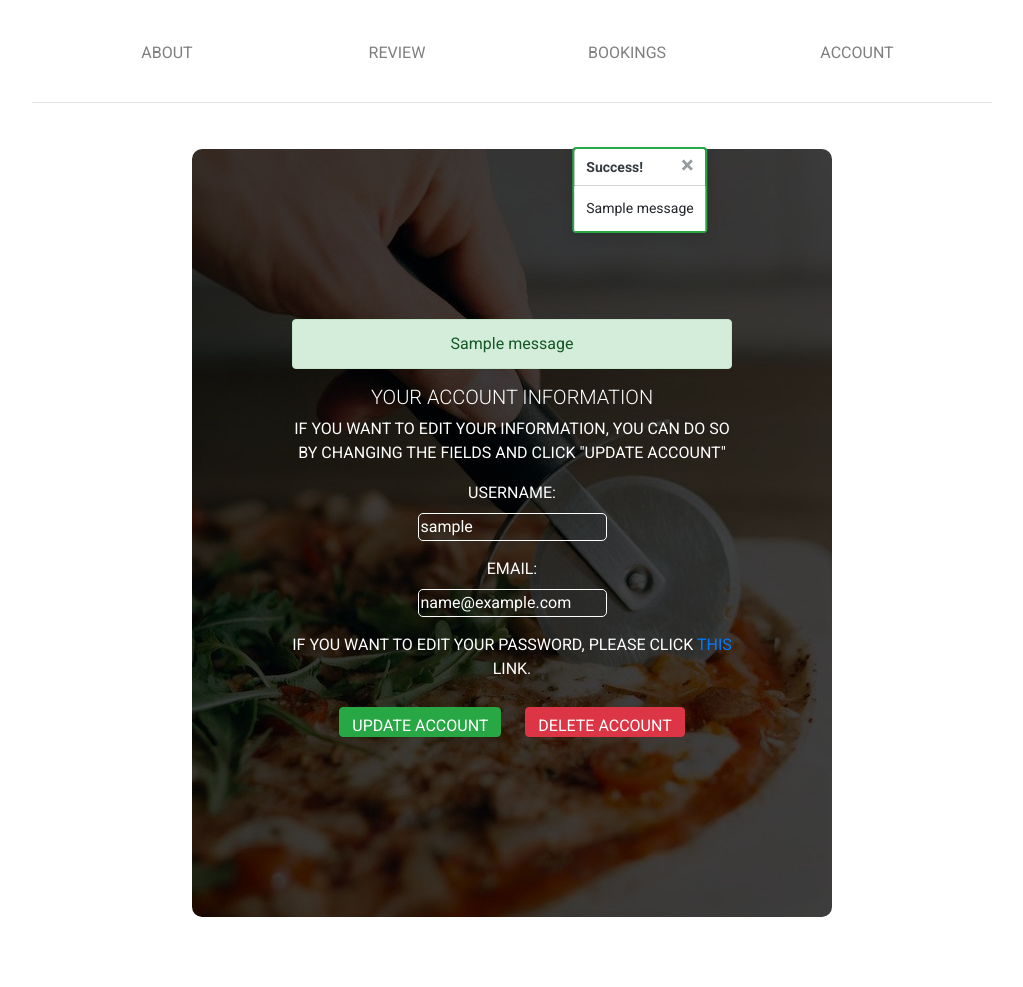
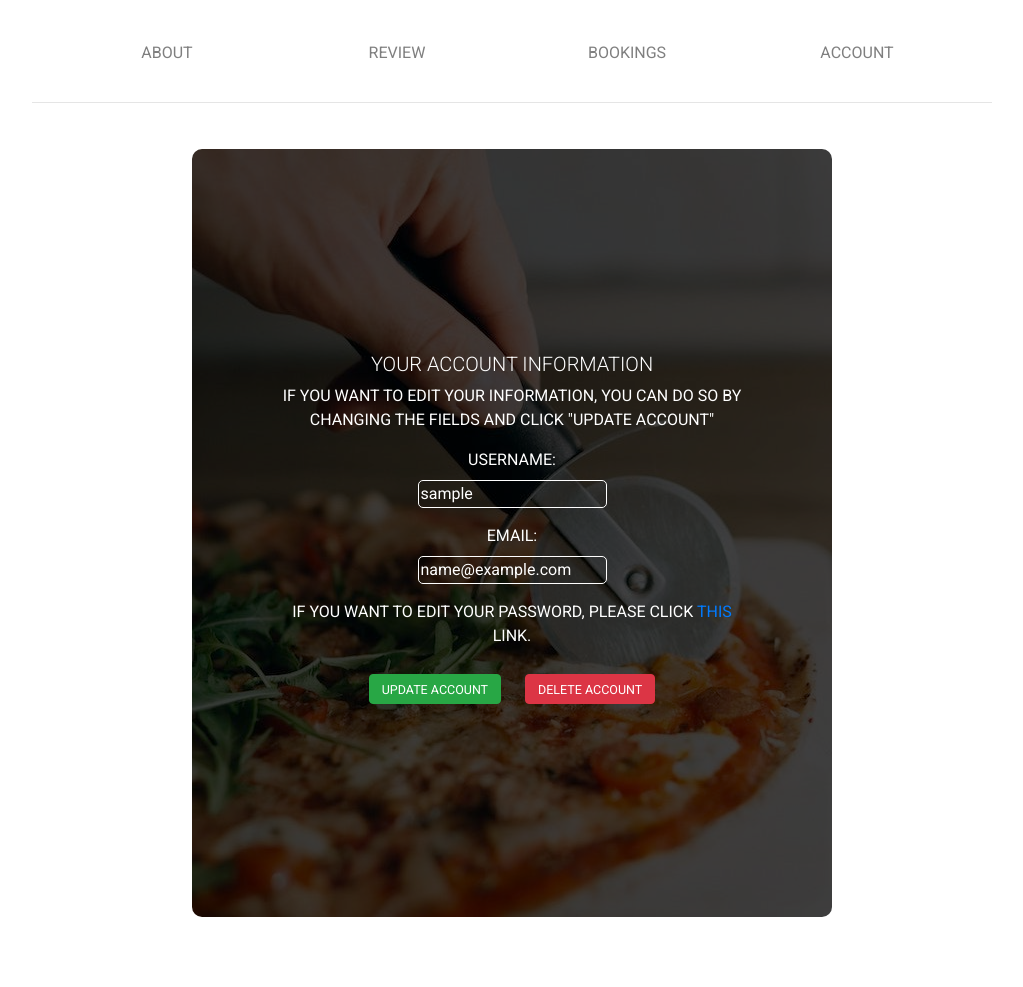
Before and after one commit to simonjellvert/pizzavagnen, a Django app: page /user/edit_profile/ in a window 1280 px wide. Shown: the part 210-1197 px from the top of the page, without its empty margins (128-1151 px from the left). Run offline with Django 3.2, Linux system fonts and the light colour scheme; a user stored in the database is signed in; tables that the repository leaves empty hold one stand-in row (values such as "Sample post"); one stand-in notice (Sample message) is shown; some libraries are stand-ins or nearby versions.

Commit message:
Edit messages and user views

```diff
--- a/static/css/style.css
+++ b/static/css/style.css
@@ -33,9 +33,8 @@ p {
 
 .message-container {
     position: fixed;
-    top: 50%;
-    left: 60%;
-    transform: translate(-50%, -50%);
+    bottom: 100px;
+    right: 40px;
     display: flex;
     justify-content: center;
     align-items: center;
@@ -456,6 +455,14 @@ input {
     padding-right: 20px;
 }
 
+.btn {
+    font-size: 12.5px;
+}
+
+.btn-link {
+    font-size: 20px;
+}
+
 /* -------------------- Password change page */
 .account_pw {
     filter: brightness(0.25);
@@ -644,7 +651,6 @@ form button.cancel a {
         width: 100%;
         margin: 15px 15px 0 15px;
         border-radius: 10px;
-        padding: 15px;
     }
 
     .login-image {
--- a/templates/base.html
+++ b/templates/base.html
@@ -164,7 +164,7 @@
             // Hide the toast after 3 seconds
             setTimeout(function() {
                 $('.toast').toast('hide');
-            }, 40000);
+            }, 3000);
         });
     </script>
     {% endblock %}
--- a/user/templates/user/profile.html
+++ b/user/templates/user/profile.html
@@ -9,25 +9,11 @@
             <img class="img-fluid mx-auto signup-image" src="{% static 'img/pizza-roller.jpg' %}" alt="Pizza slicer" />
 
             <!-- Header div -->
-
-            <div
-                class="mx-auto login-form top-50p start-50p translate-middle row d-flex justify-content-center align-items-center text-center">
-                <div class="col-12 profile-form">
-                    <div class="messages">
-                        {% for message in messages %}
-                        {% if message.tags and message.tags == 'error' or message.tags == 'success' %}
-                        <div class="alert alert-{{ message.tags }}" role="alert">
-                            {{ message }}
-                        </div>
-                        {% endif %}
-                        {% endfor %}
-                    </div>
-                <h5 class="text-center">Your account information</h5>
-                <p class="text-center">If you want to edit your information, you can do so by changing the fields and
-                    click "Update Account"</p>
-
+            <div class="mx-auto login-form top-50p start-50p translate-middle row d-flex justify-content-center align-items-center text-center">
+                    <h5 class="text-center">Your account information</h5>
+                    <p class="text-center">If you want to edit your information, you can do so by changing the fields and
+                        click "Update Account"</p>
                 <!-- Update profile div -->
-
                 <div class="row justify-content-center align-items-center text-center">
                     <div class="col">
                         <form method="POST" action="{% url 'edit_profile' %}">
--- a/user/views.py
+++ b/user/views.py
@@ -17,7 +17,19 @@ class CustomSignupView(CreateView):
     template_name = 'user/user_registration.html'
     form_class = CustomUserCreationForm
     model = CustomUser
-    success_url = reverse_lazy('login')
+
+    def get_success_url(self):
+        return reverse_lazy('account_login')
+
+    def form_valid(self, form):
+        response = super().form_valid(form)
+        messages.success(self.request, 'User successfully created!')
+        return response
+
+    def form_invalid(self, form):
+        response = super().form_invalid(form)
+        messages.error(self.request, 'The form is invalid, please check your details.')
+        return response
 
 
 @login_required
```
Also changed, not shown: user/templates/user/user_registration.html (+9 -0 lines).
